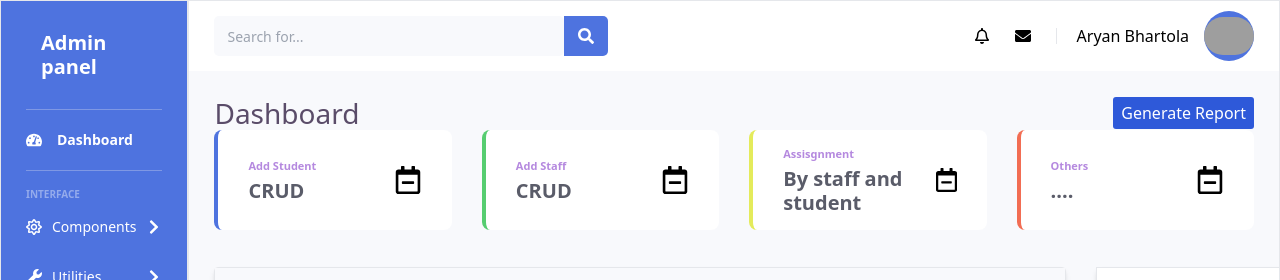
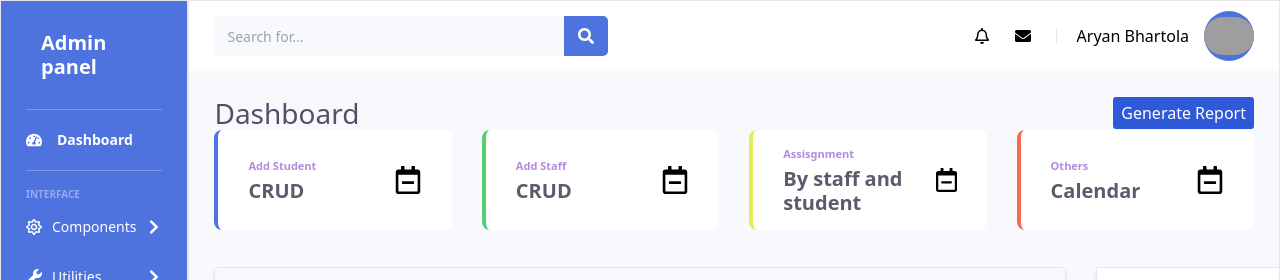
Before and after one commit to Aaryan87/Tailwind-College-Management, a React (Vite) app: page / in a window 1280 px wide. Shown: the top 280 px of the page. Built offline with nearby package versions, Linux system fonts and the light colour scheme; grey boxes are pictures that could not be loaded.

Commit message:
Calendar in Admin panel

```diff
--- a/src/Dash-Board/Main.jsx
+++ b/src/Dash-Board/Main.jsx
@@ -53,13 +53,15 @@ const Main = () => {
 
         {/* Fourth Card Component */}
 
+        <Link to="calendar">
         <div className=' h-[100px] rounded-[8px] bg-white border-l-[4px] border-[#f26d53] flex items-center justify-between px-[30px] cursor-pointer hover:shadow-lg transform hover:scale-[103%] transition duration-300 ease-out'>
           <div>
             <h2 className='text-[#B589DF] text-[11px] leading-[17px] font-bold'>Others</h2>
-            <h1 className='text-[20px] leading-[24px] font-bold text-[#5a5c69] mt-[5px]'>....</h1>
+            <h1 className='text-[20px] leading-[24px] font-bold text-[#5a5c69] mt-[5px]'>Calendar</h1>
           </div>
             <FaRegCalendarMinus fontSize={28} color="" />
         </div>
+        </Link>
 
       </div>
 
--- a/src/Router/Router.jsx
+++ b/src/Router/Router.jsx
@@ -33,6 +33,7 @@ const Router = () => {
 
                         <Route path="assisgnment" element={<FileUpload/>} />
                         <Route path="contactus" element={<ContactUs/>} />
+                        <Route path="calendar" element={<Calendar/>}/>
                     </Route>
 
                     {/* Student dashboard Routing done here */}
```
